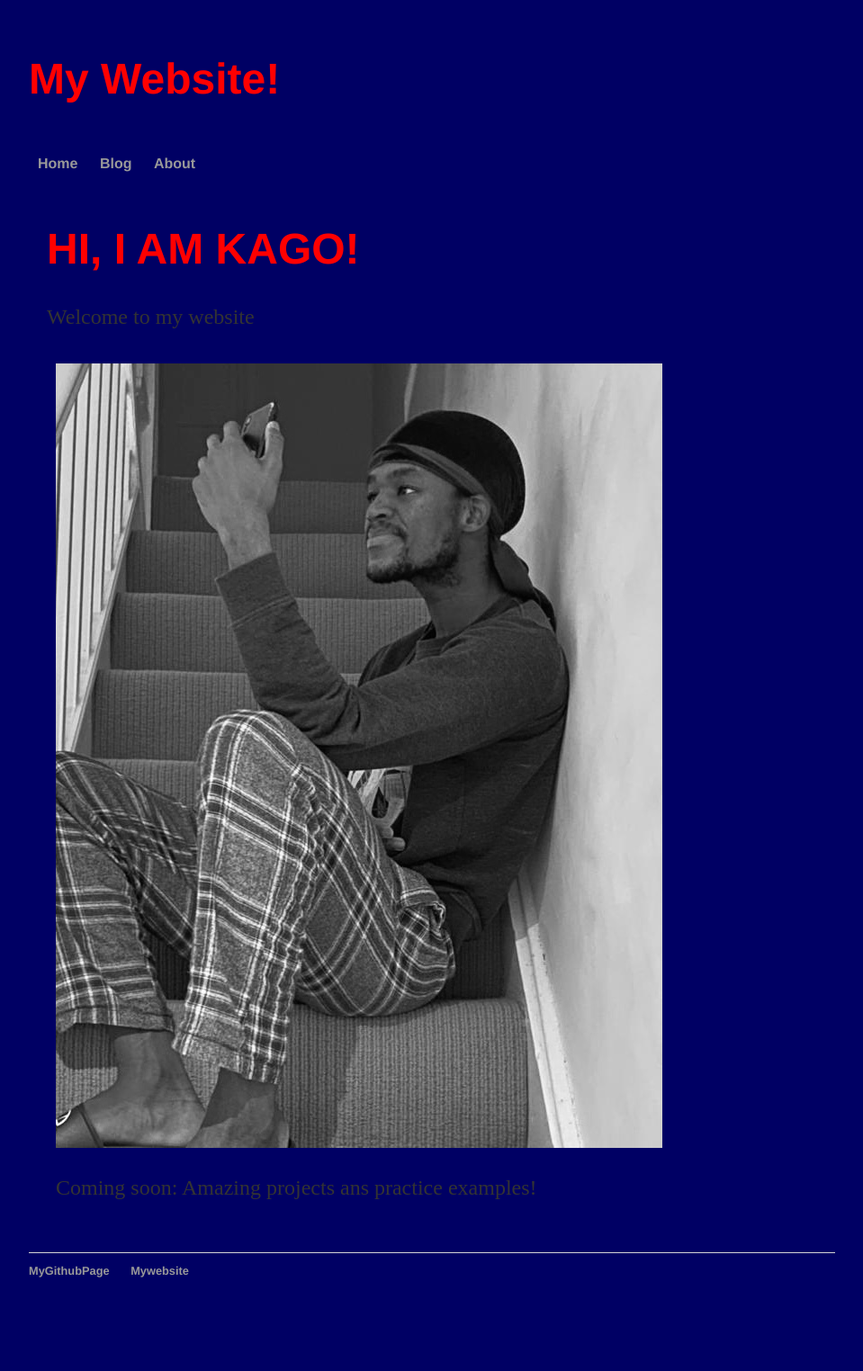
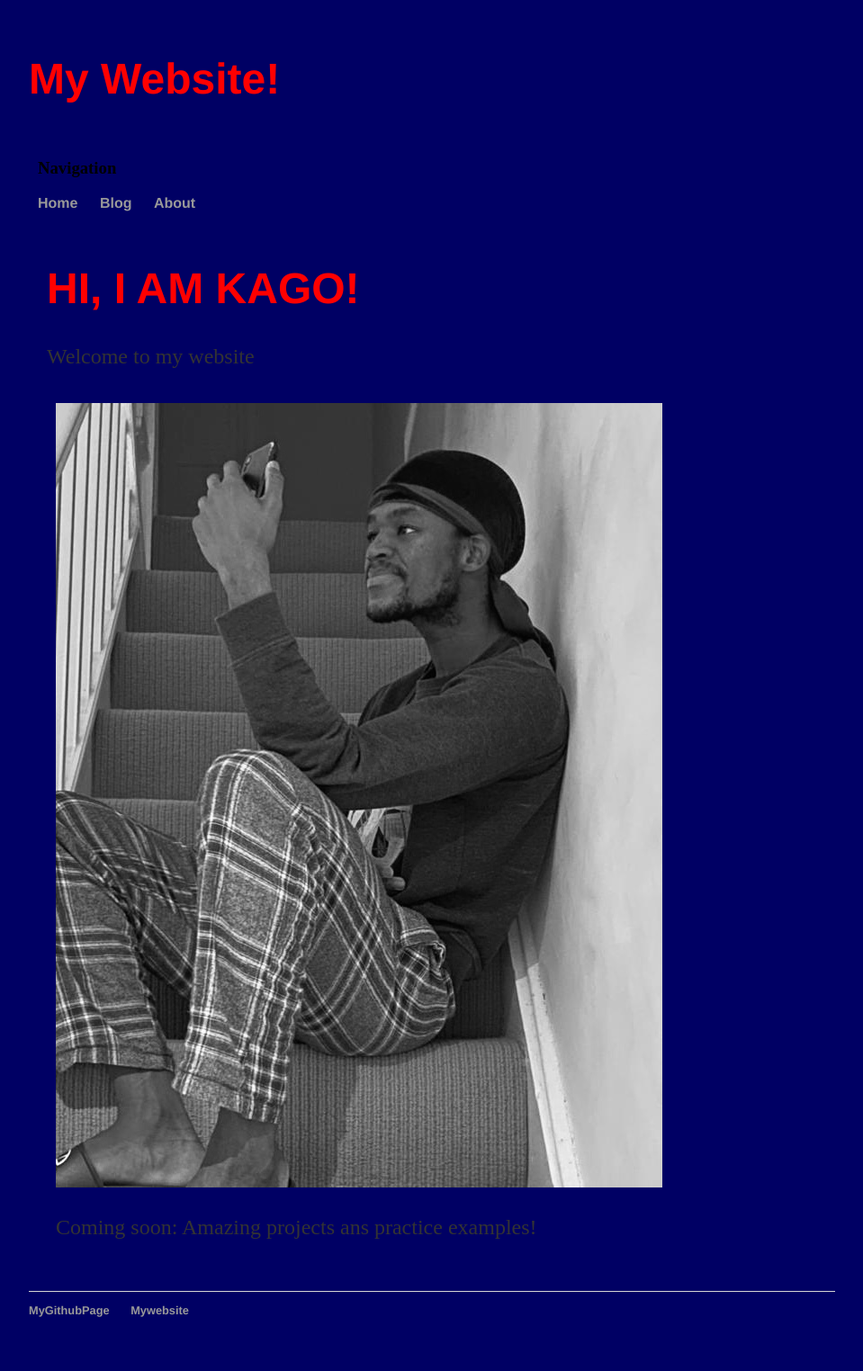
Before and after one commit to KagoPrezRantsho/KagoPrezRantsho.github.io, a Jekyll site: the page built from index.html, in a window 1280 px wide. Shown: the whole page at 90% size, without its empty margins (160-1119 px from the left). Built offline with Jekyll 4.4.1, drawn with Linux system fonts in a browser that asks for light colours; before the commit the page ends 1480 px from its top, so only the background shows below that.

Commit message:
Update default.html

```diff
--- a/_layouts/default.html
+++ b/_layouts/default.html
@@ -13,6 +13,7 @@
   <div id="content">
     <div id="nav">
       <nav>
+        <h3>Navigation</h3>
       <ul>
         <li><a href="/">Home</a></li>
         <li><a href="/blog">Blog</a></li>
```
